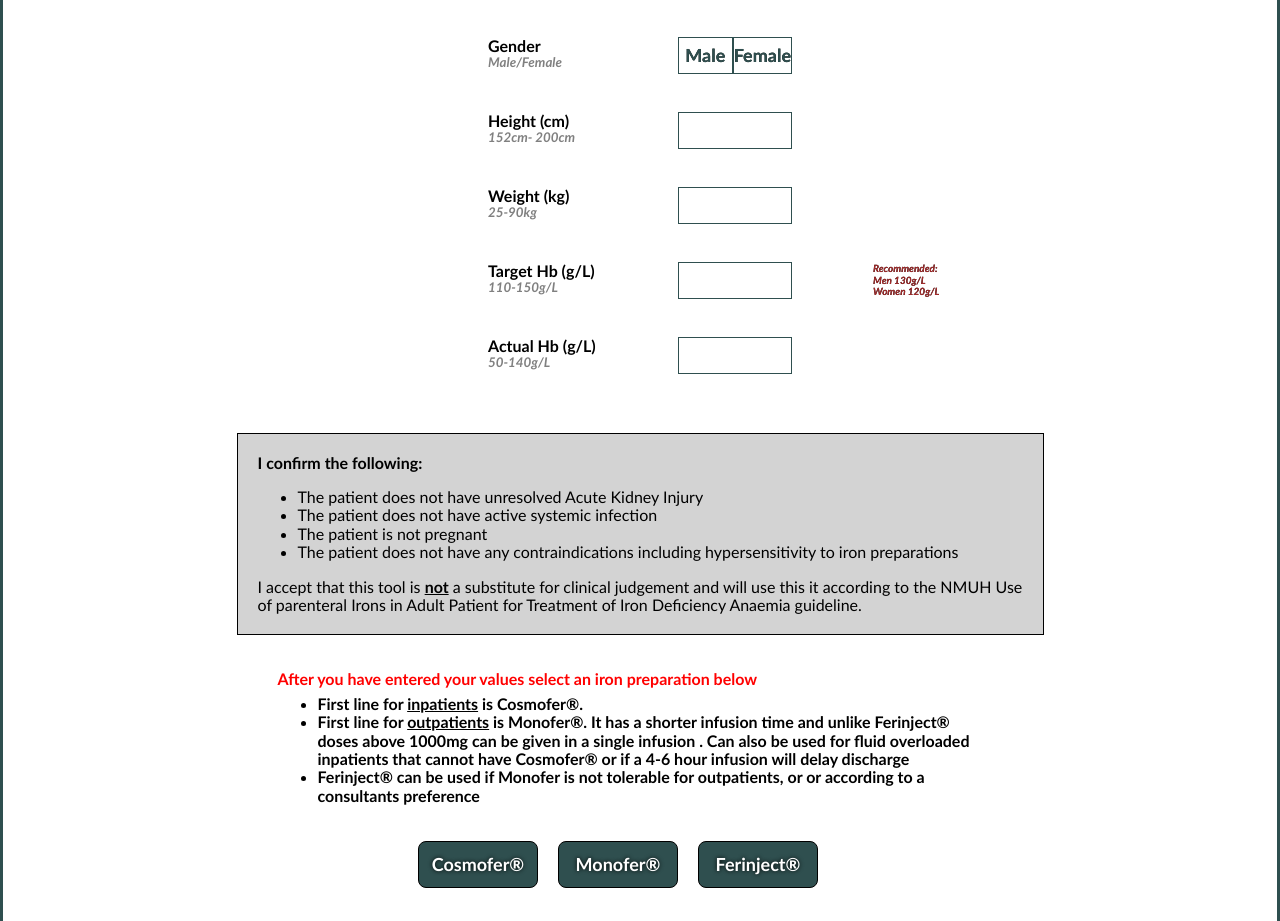
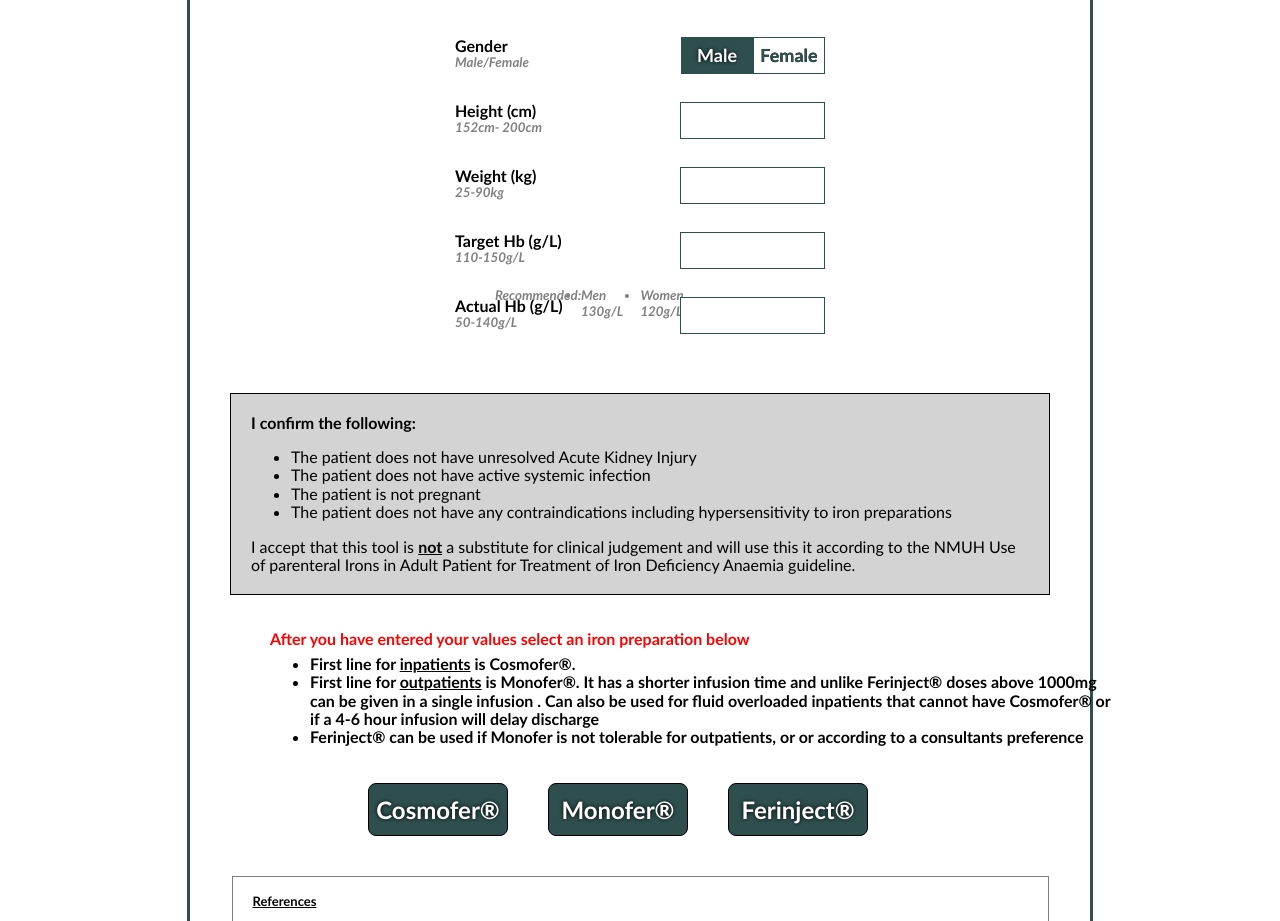
Before and after one commit to Pharma2022/IvIron, a plain HTML site: page index.html in a window 1280 px wide. Shown: the part 99-1020 px from the top of the page. Drawn offline with nearby package versions, Linux system fonts and the light colour scheme.

Commit message:
Add files via upload

```diff
--- a/index.css
+++ b/index.css
@@ -1,25 +1,14 @@
-body{
-margin:0;
-padding:0;
-min-width: 100%;
+.container{
+    padding-bottom: 20px;
+    border: 3px solid darkslategray;
+    height:auto;
+  width:900px;
+    min-width:900px;
+    max-width:900px;
+    display: flex;
+    flex-direction:column;
 
-height: 100%;
-
-}
-
-.container{
-
-    border: 3px solid darkslategray;
-
-    height:auto;
-
-    width:100%
-        min-width 100%;
-    display: flex;
-    flex-direction: column;
     margin: 0px auto;
-    padding: 0px;
-    margin-bottom: -180x;
     font-family: 'Calibri', sans-serif;
 }
 h1,h2,h3,h4,h5{
@@ -42,27 +31,24 @@
 
 
 label{
-    display: inline;
+    display: inline-block;
     height: 45px;
 
     width: 190px;
-    max-width: 190px;
     margin-top:10px;
 
-    margin-left:475px;
-	margin-right: auto;
+    margin-left: 255px;
+
     font-weight: bolder;
 
      font-family: 'Calibri', sans-serif;
 }
 input{
-    display: inline;
+    display: inline-block;
     width: 145px;
-    max-width: 145px;
     height: 37px;
 	padding: 10px 16px;
-    margin-left:auto;
-	margin-right:475px;
+	margin-right:255px;
     margin-top:10px;
     margin-bottom:0px;
     font-size: larger;
@@ -76,20 +62,12 @@
     text-align: center;
 }
 
-
-#form{
-    display: flex;
-    flex-direction: column;
-    justify-content: space-evenly;
-    min-width: 100%;
-    max-width: 100%;
-
-}
-
 .gender{
      margin-top:10px;
     margin-bottom:0px;
-
+    background: darkslategray;
+    color: white;
+    text-shadow: 0px 0px 4px black;
     border: 1.5px solid darkslategray ;
     font-weight: bold;
     font-size:large;
@@ -103,33 +81,30 @@
           justify-content:center;
 }
 #female{
-    margin-right:475px;}
- #female,#male{
-    background-color:white;
+    margin-right:255px;
+
+    background:white;
    color:  darkslategray;
     text-shadow:  0px 0px 0px black;
 }
 #male{
        position:relative;
-	       left:0px;
+	       right:-18px;
 }
 
 
 
 
 .iConfirm{
-    height: auto;
-    margin: 0px auto;
+    margin: 0px 40px;
     margin-top: 25px;
     background: lightgrey;
     padding: 20px;
     border: 1px solid black;
-    width: 765px;
-    max-width: 765px;
 }
 #ferinjectBtn,#monoferBtn,#cosmoferBtn{
-    margin: 40px 10px;
-    width: 120px;
+    margin: 40px 20px;
+    width: 140px;
     padding: 12px 4px;
     text-align: center;
     border-radius: 8px;
@@ -138,7 +113,7 @@
     text-shadow: 0px 0px 4px black;
     border: 1px solid black ;
     font-weight: bold;
-    font-size:large;
+    font-size:x-large;
 
 }
 #calculate{
@@ -162,17 +137,6 @@
 
     justify-content: space-between;
    margin: 10px;
-}
-
-.color ul {
-    display: inline-block;
-    position: relative;
-    left: 345px;
-    bottom:55px;
-    color: brown;
-    list-style: none;
-    font-size: x-small;
-    text-shadow: 0px 0px 0px black;
 }
 
 h5{
@@ -200,26 +164,26 @@
 
 .minMax{
     color: gray;
-    display: block;
+    display: flex;
+    flex-direction: row;
     font-style: italic;
     font-size: smaller;
-    min-width:220px;
- width:220px;
-
-height:28px;
+    width:220px;
+height:25px;
 
 
 
 }
 
+.underline{
 
+}
 #shah{
 
-    display: block;
-    min-width:700px;
-    width: 700px;
-    height: auto;
-
+    display: inline-block;
+    min-width:800px;
+    width: 800px;
+    align-self: center;
     padding: 20px 25px;
     margin: 0px auto;
 }
@@ -281,7 +245,7 @@
     flex-direction: column;
     text-align: left;
     border: 1px solid gray;
-    width: 765px;
+    width: 815px;
     margin-top: 0px;
 
 }
@@ -291,11 +255,8 @@
 #selection-container{
     display: flex;
     flex-direction: column;
-    height: auto;
-    width: 765px;
-    padding-left: 40px;
-    margin:  0px auto;
-
+    width: 850px;
+    margin:  0px 80px;
     margin-bottom: -40px;
 
 }
@@ -308,7 +269,6 @@
    color:red;	}
 
 
+  .bounce { animation: bounce 0.35s infinite alternate; }
 
-.mr{
-	margin-right:60px;
-}
+    @keyframes bounce { 0% { transform: translateY(0); } 100% { transform: translateY(-65px); } }
```
